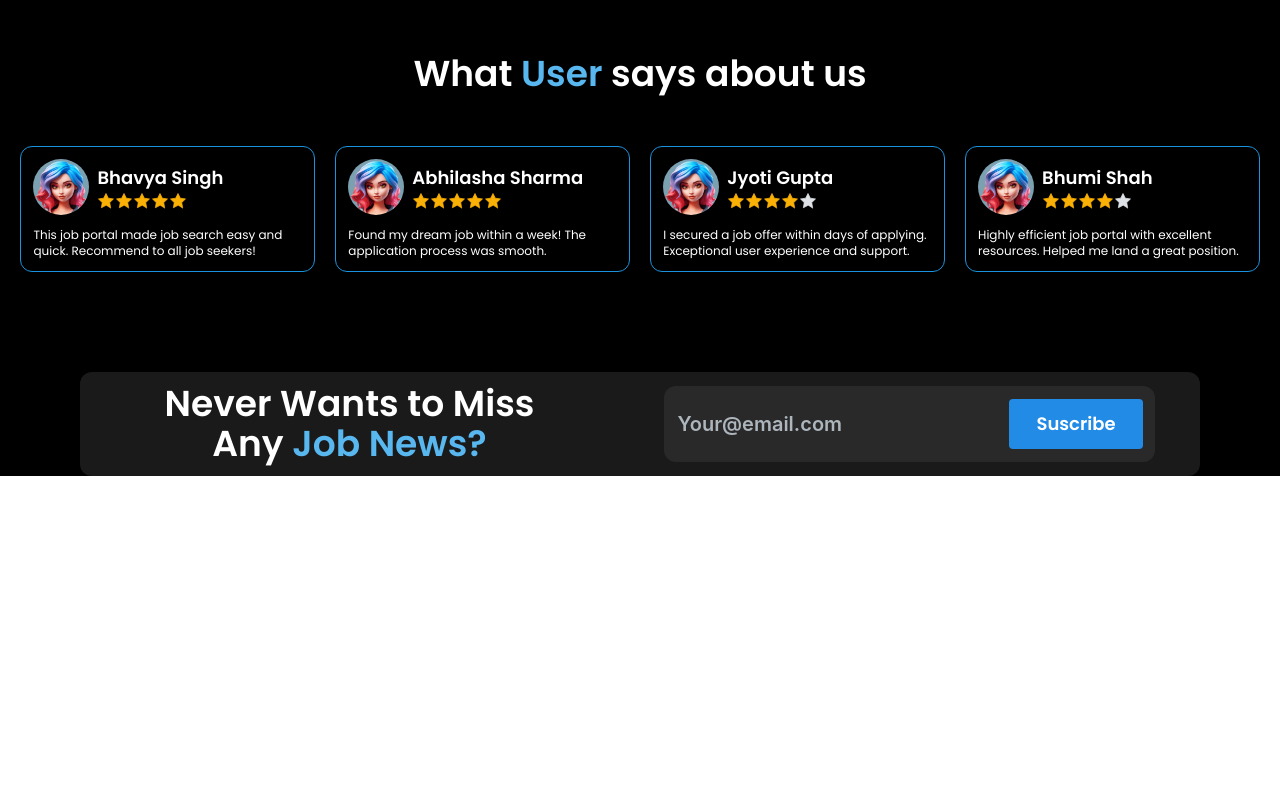
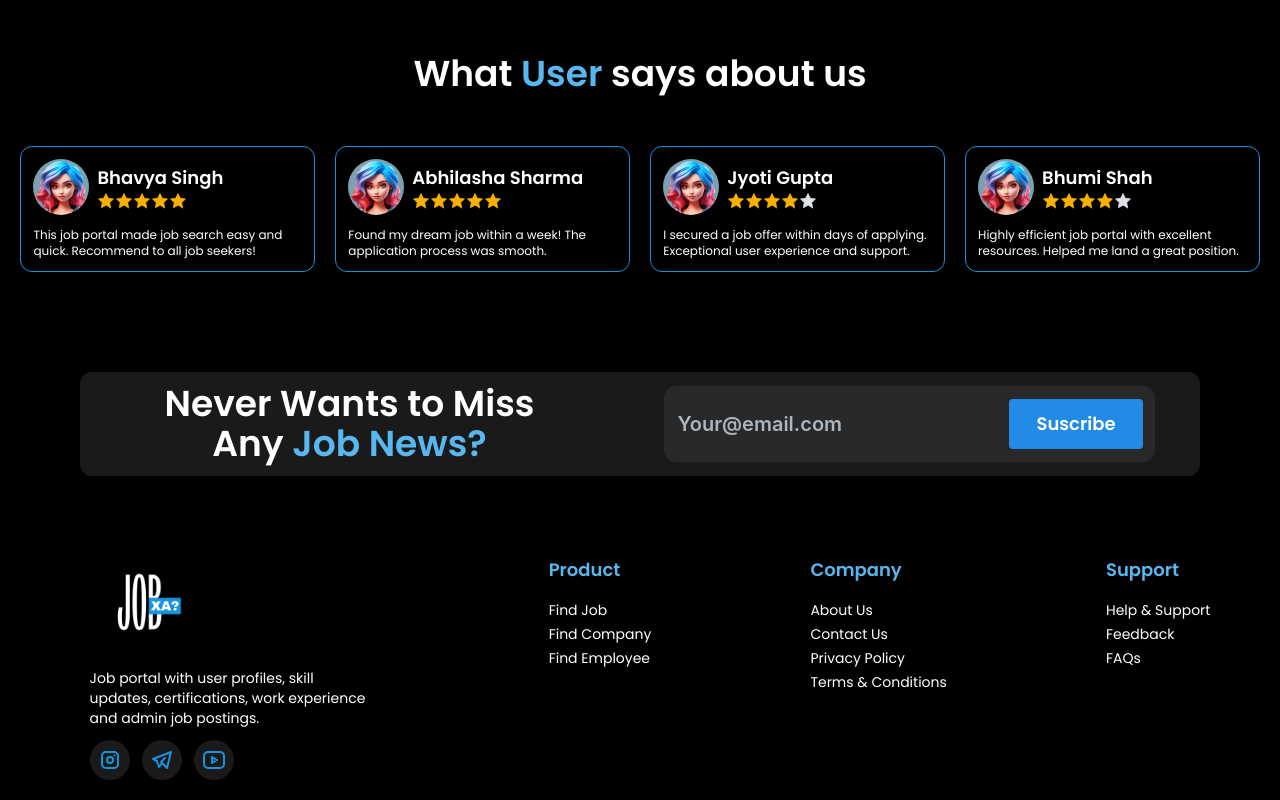
Before and after one commit to sharmakrishna1010/job-portal-frontend, a React (Vite) app: page / in a window 1280 px wide. Shown: the part 2046-2846 px from the top of the page. Before the commit the page ends 2522 px from the top, so only its background shows below. Built offline with nearby package versions, Linux system fonts and the light colour scheme.

Commit message:
Add footer component

```diff
--- a/src/Data/Data.tsx
+++ b/src/Data/Data.tsx
@@ -61,24 +61,30 @@ export const jobCategory = [
 export const testimonials = [
     {
         "name": "Bhavya Singh",
-        "testimonial" : "This job portal made job search easy and quick. Recommend to all job seekers!",
-        "rating" : 5
+        "testimonial": "This job portal made job search easy and quick. Recommend to all job seekers!",
+        "rating": 5
     },
     {
         "name": "Abhilasha Sharma",
-        "testimonial" : "Found my dream job within a week! The application process was smooth.",
-        "rating" : 5
+        "testimonial": "Found my dream job within a week! The application process was smooth.",
+        "rating": 5
     },
     {
         "name": "Jyoti Gupta",
-        "testimonial" : "I secured a job offer within days of applying. Exceptional user experience and support.",
-        "rating" : 4
+        "testimonial": "I secured a job offer within days of applying. Exceptional user experience and support.",
+        "rating": 4
     },
     {
         "name": "Bhumi Shah",
-        "testimonial" : "Highly efficient job portal with excellent resources. Helped me land a great position.",
-        "rating" : 4
+        "testimonial": "Highly efficient job portal with excellent resources. Helped me land a great position.",
+        "rating": 4
     },
 ]
 
+export const footerLinks = [
+    { title: "Product", link: ["Find Job", "Find Company", "Find Employee"] },
+    { title: "Company", link: ["About Us", "Contact Us", "Privacy Policy", "Terms & Conditions"] },
+    { title: "Support", link: ["Help & Support", "Feedback", "FAQs"] }
+];
+
 // export default companies
--- /dev/null
+++ b/src/components/footer/Footer.tsx
@@ -0,0 +1,49 @@
+import { IconBrandFacebook, IconBrandInstagram, IconBrandTelegram, IconBrandYoutube } from "@tabler/icons-react"
+import { Link } from "react-router-dom"
+import { footerLinks } from "../../Data/Data"
+
+function Footer() {
+    return (
+        <div className="mt-20 pb-5 text-white flex gap-5 justify-around">
+
+            <div className="w-1/4 flex flex-col gap-3 px-5">
+                <div>
+                    <Link to={"/"}>
+                        <img src="src\assets\images\job-xa-logo.png" alt="Job Xa Logo" className="w-25" />
+                    </Link>
+                </div>
+
+                <div className="text-sm">
+                    Job portal with user profiles, skill updates, certifications, work experience and admin job postings.
+                </div>
+
+                <div className="flex gap-3 text-picton-blue-500">
+                    <div className="bg-black-900 p-2 rounded-full cursor-pointer hover:bg-black-700">
+                        <IconBrandInstagram />
+                    </div>
+                    <div className="bg-black-900 p-2 rounded-full cursor-pointer hover:bg-black-700">
+                        <IconBrandTelegram />
+                    </div>
+                    <div className="bg-black-900 p-2 rounded-full cursor-pointer hover:bg-black-700">
+                        <IconBrandYoutube />
+                    </div>
+                </div>
+            </div>
+
+            {
+                footerLinks.map((item, index) => <div key={index}>
+                    <div className="font-semibold text-lg mb-4 text-picton-blue-400">{item.title}</div>
+
+                    {item.link.map((link, index) => <div key={index}
+                    className="text-sm cursor-pointer hover:text-picton-blue-400 mb-1 hover:translate-x-2 transition ease-in-out duration-300">
+                        {link}
+                    </div>)}
+
+                </div>)
+            }
+
+        </div>
+    )
+}
+
+export default Footer
--- a/src/pages/HomePage.tsx
+++ b/src/pages/HomePage.tsx
@@ -1,3 +1,4 @@
+import Footer from "../components/footer/Footer"
 import Header from "../components/header/Header"
 import Companies from "../components/landingPage/Companies"
 import DreamJob from "../components/landingPage/DreamJob"
@@ -16,6 +17,7 @@ function HomePage() {
       <Working />
       <Testimonials />
       <Subscribe />
+      <Footer />
     </div>
   )
 }
```
